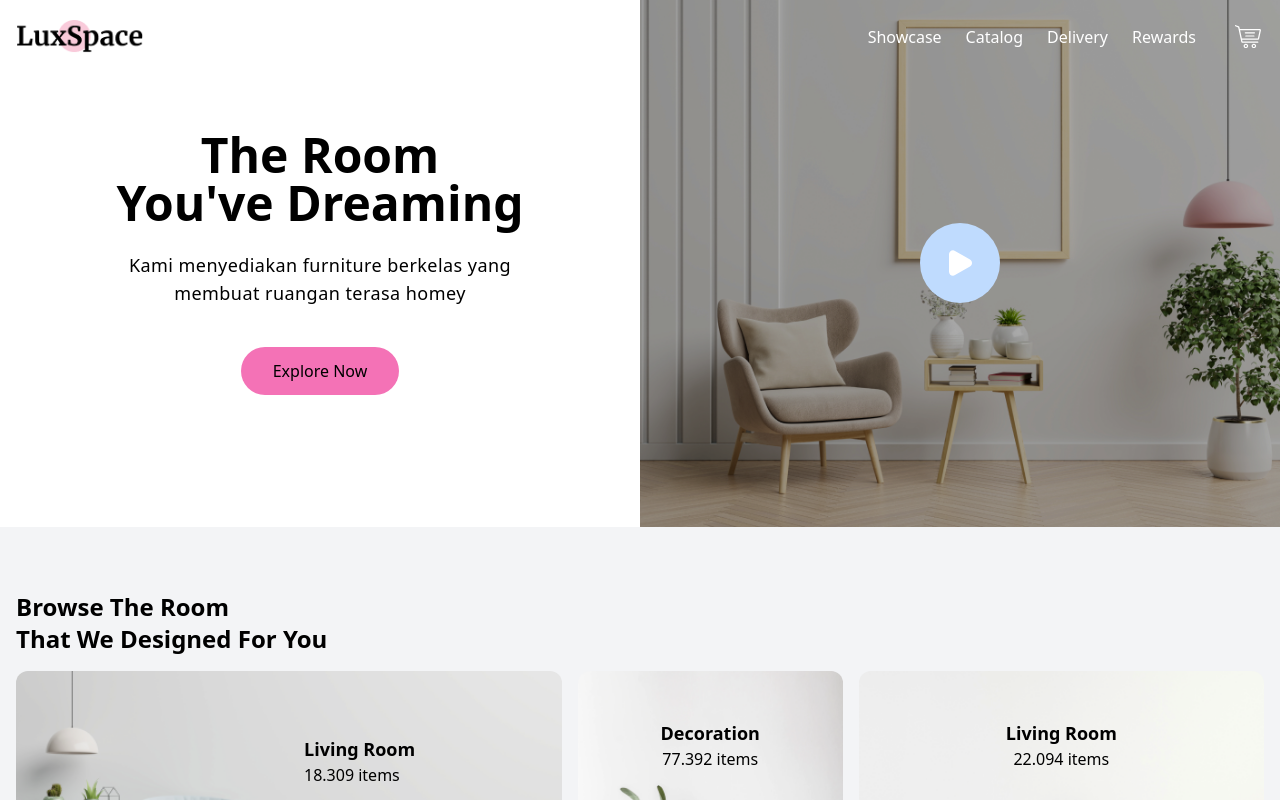
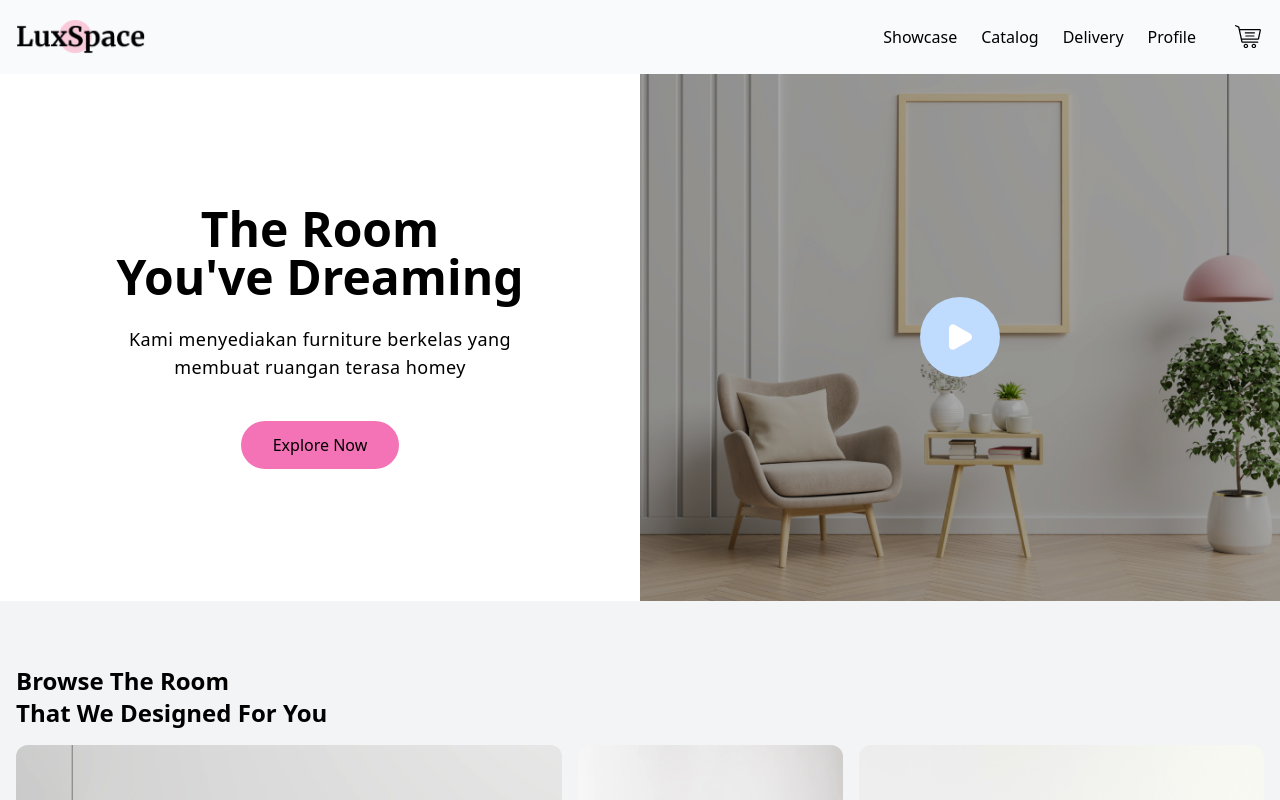
Before and after one commit to 3ramayana/luxspace_pwa, a React (Create React App) app: page / in a window 1280 px wide. Shown: the top 800 px of the page. Built offline with nearby package versions, Linux system fonts and the light colour scheme; no server answers.

Commit message:
Add profile page

```diff
--- a/package.json
+++ b/package.json
@@ -7,9 +7,13 @@
     "@testing-library/react": "^13.4.0",
     "@testing-library/user-event": "^13.5.0",
     "axios": "^1.4.0",
+    "localforage": "^1.10.0",
+    "match-sorter": "^6.3.1",
     "react": "^18.2.0",
     "react-dom": "^18.2.0",
+    "react-router-dom": "^6.15.0",
     "react-scripts": "5.0.1",
+    "sort-by": "^1.2.0",
     "web-vitals": "^2.1.4",
     "workbox-background-sync": "^6.6.0",
     "workbox-broadcast-update": "^6.6.0",
--- a/src/App.js
+++ b/src/App.js
@@ -1,19 +1,15 @@
-import Header from './Components/Header';
-import Hero from './Components/Hero';
-import Browse from './Components/Browse';
-import Arrived from './Components/Arrived';
-import Clients from './Components/Clients';
-import AsideMenu from './Components/AsideMenu';
-import Footer from './Components/Footer';
-import Splash from './Pages/Splash';
 import { useEffect, useState } from 'react';
 import axios from 'axios';
+import Home from './Pages/Home';
+import Profile from './Pages/Profile';
+import { BrowserRouter, Route, Routes } from 'react-router-dom';
 
 function App() {
   const [items, setItems] = useState([]);
   const [isLoading, setIsLoading] = useState(true);
 
   useEffect(() => {
+    // TODO: Create restAPI
     const fetchItems = async () => {
       try {
         const response = await axios.get('https://bwacharity.fly.dev/items');
@@ -22,7 +18,7 @@ function App() {
     };
 
     // const loadCarousel = () => {
-    //   // TODO: Calling carousel.js after rendering image
+    // TODO: Calling carousel.js after rendering image
     //   const script = document.createElement('script');
     //   script.src = './carousel.js';
     //   script.async = false;
@@ -38,19 +34,15 @@ function App() {
 
   return (
     <>
-      {isLoading ? (
-        <Splash />
-      ) : (
-        <>
-          <Header />
-          <Hero />
-          <Browse />
-          <Arrived items={items} />
-          <Clients />
-          <AsideMenu />
-          <Footer />
-        </>
-      )}
+      <BrowserRouter>
+        <Routes>
+          <Route
+            path="/"
+            element={<Home isLoading={isLoading} items={items} />}
+          />
+          <Route path="/profile" element={<Profile />} />
+        </Routes>
+      </BrowserRouter>
     </>
   );
 }
--- a/src/Components/Header.js
+++ b/src/Components/Header.js
@@ -1,6 +1,8 @@
+import { Link } from 'react-router-dom';
+
 const Header = () => {
   return (
-    <header className="absolute w-full z-50 px-4">
+    <header className="w-full z-50 px-4 bg-gray-50">
       <div className="container mx-auto py-5">
         <div className="flex flex-stretch items-center">
           <div className="w-56 items-center flex">
@@ -12,35 +14,27 @@ const Header = () => {
           <div className="w-full"></div>
           <div className="w-auto">
             <ul
-              className="fixed bg-white inset-0 flex flex-col invisible items-center justify-center opacity-0 md:visible md:flex-row md:bg-transparent md:relative md:opacity-100 md:flex md:items-center"
+              className="text-black fixed inset-0 flex flex-col invisible items-center justify-center opacity-0 md:visible md:flex-row md:bg-transparent md:relative md:opacity-100 md:flex md:items-center"
               id="menu">
               <li className="mx-3 py-6 md:py-0">
-                <a
-                  href="/"
-                  className="text-black md:text-white hover:underline">
+                <Link to="/" className="text-black  hover:underline">
                   Showcase
-                </a>
+                </Link>
               </li>
               <li className="mx-3 py-6 md:py-0">
-                <a
-                  href="/"
-                  className="text-black md:text-white hover:underline">
+                <Link to="/catalog" className="text-black  hover:underline">
                   Catalog
-                </a>
+                </Link>
               </li>
               <li className="mx-3 py-6 md:py-0">
-                <a
-                  href="/"
-                  className="text-black md:text-white hover:underline">
+                <Link to="/delivery" className="text-black  hover:underline">
                   Delivery
-                </a>
+                </Link>
               </li>
               <li className="mx-3 py-6 md:py-0">
-                <a
-                  href="/"
-                  className="text-black md:text-white hover:underline">
-                  Rewards
-                </a>
+                <Link to="/profile" className="text-black  hover:underline">
+                  Profile
+                </Link>
               </li>
             </ul>
           </div>
@@ -49,7 +43,7 @@ const Header = () => {
               <li className="ml-6 block md:hidden">
                 <button
                   id="menu-toggler"
-                  className="relative flex z-50 items-center justify-center w-8 h-8 text-black md:text-white focus:outline-none">
+                  className="relative flex z-50 items-center justify-center w-8 h-8 text-black  focus:outline-none">
                   <svg
                     className="fill-current"
                     width="18"
@@ -64,7 +58,7 @@ const Header = () => {
               <li className="ml-6">
                 <a
                   id="header-cart"
-                  className="flex items-center justify-center w-8 h-8 text-black md:text-white"
+                  className="flex items-center justify-center w-8 h-8 text-black "
                   href="cart.html">
                   <svg
                     className="fill-current"
--- /dev/null
+++ b/src/Pages/Home.js
@@ -0,0 +1,23 @@
+import Arrived from '../Components/Arrived';
+import Browse from '../Components/Browse';
+import Clients from '../Components/Clients';
+import Hero from '../Components/Hero';
+import Header from '../Components/Header';
+import Footer from '../Components/Footer';
+import AsideMenu from '../Components/AsideMenu';
+
+const Home = ({ items }) => {
+  return (
+    <>
+      <Header />
+      <Hero />
+      <Browse />
+      <Arrived items={items} />
+      <Clients />
+      <AsideMenu />
+      <Footer />
+    </>
+  );
+};
+
+export default Home;
--- /dev/null
+++ b/src/Pages/Profile.js
@@ -0,0 +1,79 @@
+import { Link } from 'react-router-dom';
+import AsideMenu from '../Components/AsideMenu';
+import Footer from '../Components/Footer';
+import Header from '../Components/Header';
+
+const Profile = () => {
+  return (
+    <>
+      <Header />
+
+      <section className="bg-gray-100 py-8 px-4">
+        <div className="container mx-auto">
+          <ul className="breadcrumb">
+            <li>
+              <Link to="/">Home</Link>
+            </li>
+            <li>
+              <Link to="/profile" aria-label="current-page">
+                My Profile
+              </Link>
+            </li>
+          </ul>
+        </div>
+      </section>
+
+      <section className="">
+        <div className="container mx-auto min-h-screen">
+          <div className="flex flex-col items-center justify-center">
+            <div className="w-full md:w-4/12 text-center">
+              <div className="w-24 h-24 rounded-full overflow-hidden mx-auto mb-4 mt-20">
+                <img
+                  src="./images/content/my-profile.png"
+                  alt="my-profile"
+                  className="object-cover w-full h-full"
+                />
+              </div>
+              <h2 className="text-xl font-semibold mb-1">Taufiq Ismail</h2>
+              <p className="text-lg mb-12">React Developer</p>
+            </div>
+          </div>
+          <ul className="max-w-full md:max-w-lg mx-auto">
+            <li className="pb-3 mb-2 flex items-center justify-between w-full border-b border-gray-100">
+              <span>Subscribe to Notification</span>
+              <span>
+                <label
+                  htmlFor="subscribe"
+                  className="relative rounded-full bg-gray-200 w-12 h-7 block cursor-pointer">
+                  <input
+                    id="subscribe"
+                    type="checkbox"
+                    className="appearance-none focus:outline-none absolute rounded-full w-5 h-5 bg-pink-400 transform -translate-y-1/2 top-1/2 left-1 checked:left-6 block transition-all duration-300 cursor-pointer"
+                  />
+                </label>
+              </span>
+            </li>
+            <li className="pb-3 mb-2 flex items-center justify-between w-full border-b border-gray-100">
+              <span>Test Notification</span>
+              <button className="hover:underline appearance-none">
+                Push Now
+              </button>
+            </li>
+          </ul>
+          <div className="text-center mt-12">
+            <Link
+              to="/"
+              className="text-gray-900 bg-red-200 focus:outline-none w-full py-3 rounded-full text-lg focus:text-black transition-all duration-200 px-8 cursor-pointer">
+              Back to Shop
+            </Link>
+          </div>
+        </div>
+      </section>
+
+      <AsideMenu />
+      <Footer />
+    </>
+  );
+};
+
+export default Profile;
```
Also changed, not shown: 1 other file (tests, documents, lock files or other folders).
